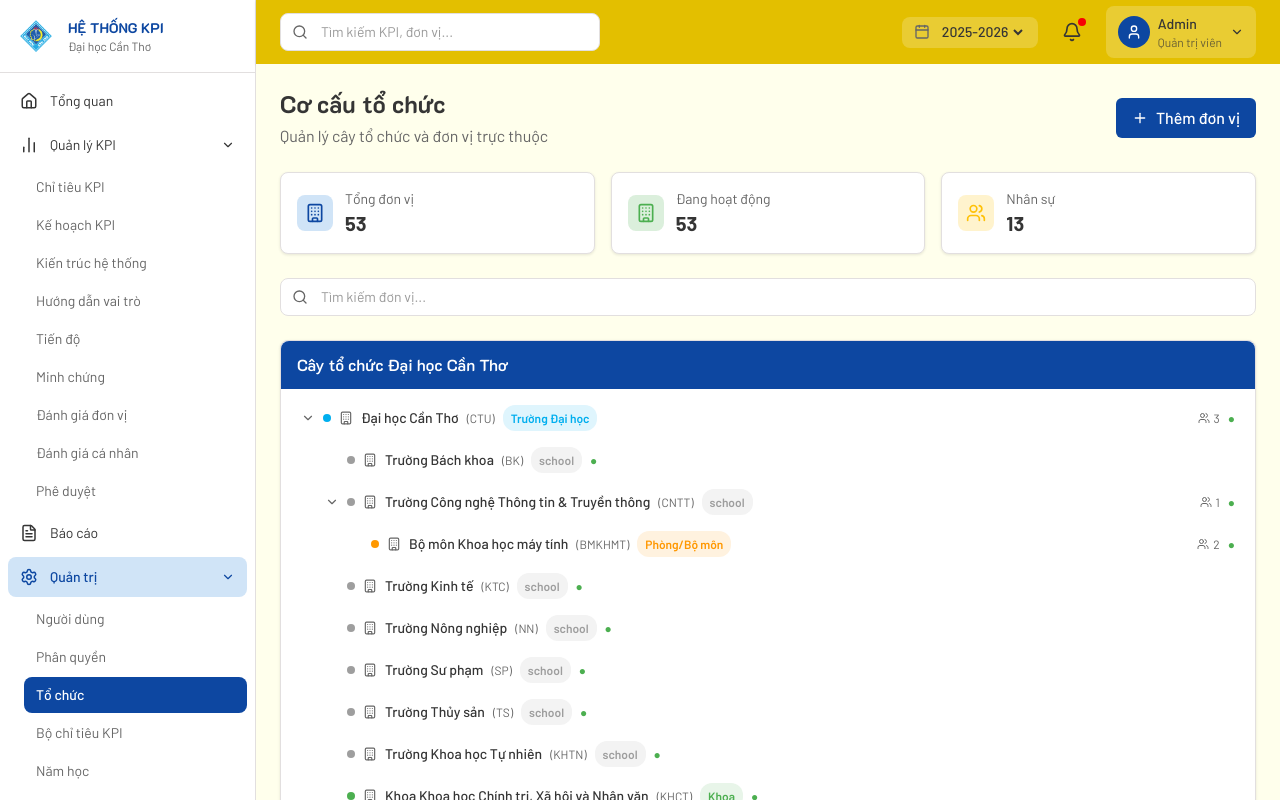
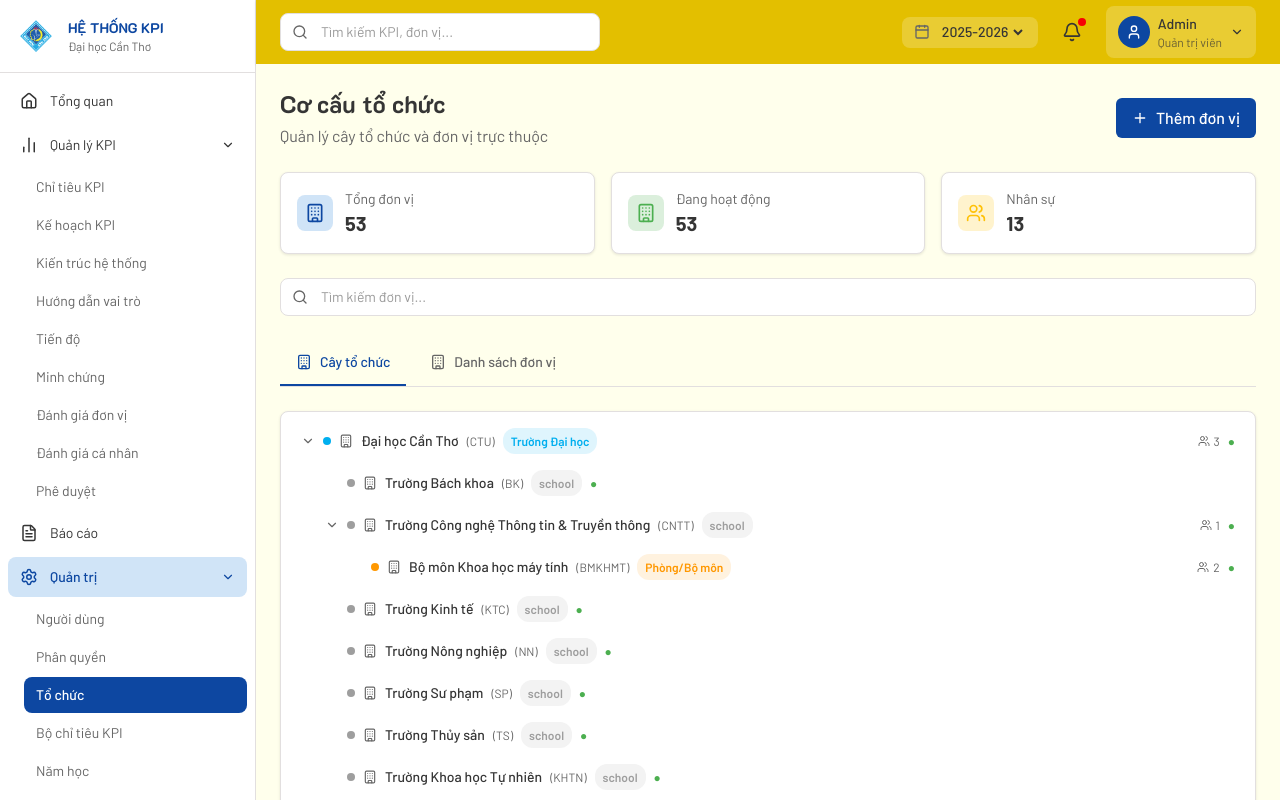
Before and after one commit to thanhnhan6483/kpi-ctu, a Next.js app: page /admin/organization in a window 1280 px wide. Shown: the top 800 px of the page. Built offline with nearby package versions, Linux system fonts and the light colour scheme.

Commit message:
feat: bố trí layout cơ cấu tổ chức thành 2 tab
- Thêm tab bar giữa search và nội dung (Cây tổ chức / Danh sách đơn vị)
- Bọc nội dung cây và bảng vào conditional theo activeTab
- Bỏ card-header cũ, tab label thay thế vai trò title

```diff
--- a/src/app/admin/organization/page.tsx
+++ b/src/app/admin/organization/page.tsx
@@ -103,6 +103,7 @@ function TreeNode({ node, level = 0 }: { node: UnitNode; level?: number }) {
 
 export default function OrganizationPage() {
   const [searchTerm, setSearchTerm] = useState('');
+  const [activeTab, setActiveTab] = useState<'tree' | 'list'>('tree');
   const tree = buildTree(unitsData as unknown as Record<string, unknown>[]);
 
   const totalUnits = unitsData.length;
@@ -165,21 +166,39 @@ export default function OrganizationPage() {
         </div>
       </div>
 
+      <div className="flex gap-2 border-b border-border">
+        <button
+          onClick={() => setActiveTab('tree')}
+          className={`flex items-center gap-2 px-4 py-3 font-medium text-sm border-b-2 transition-colors ${
+            activeTab === 'tree' ? 'border-primary text-primary' : 'border-transparent text-text-light hover:text-text-dark'
+          }`}
+        >
+          <Building size={16} />
+          Cây tổ chức
+        </button>
+        <button
+          onClick={() => setActiveTab('list')}
+          className={`flex items-center gap-2 px-4 py-3 font-medium text-sm border-b-2 transition-colors ${
+            activeTab === 'list' ? 'border-primary text-primary' : 'border-transparent text-text-light hover:text-text-dark'
+          }`}
+        >
+          <Building size={16} />
+          Danh sách đơn vị
+        </button>
+      </div>
+
+      {activeTab === 'tree' && (
         <div className="card">
-        <div className="card-header">
-          <h3 className="text-white">Cây tổ chức Đại học Cần Thơ</h3>
-        </div>
           <div className="p-2 max-h-[600px] overflow-y-auto">
             {tree.map((node) => (
               <TreeNode key={node.id} node={node} />
             ))}
           </div>
         </div>
+      )}
 
+      {activeTab === 'list' && (
         <div className="card">
-        <div className="card-header">
-          <h3 className="text-white">Danh sách đơn vị</h3>
-        </div>
           <div className="p-0">
           <table className="table">
             <thead>
@@ -231,6 +250,7 @@ export default function OrganizationPage() {
           </table>
         </div>
       </div>
+      )}
     </div>
   );
 }
```
Lines whose indentation alone changed are shown as unchanged.
